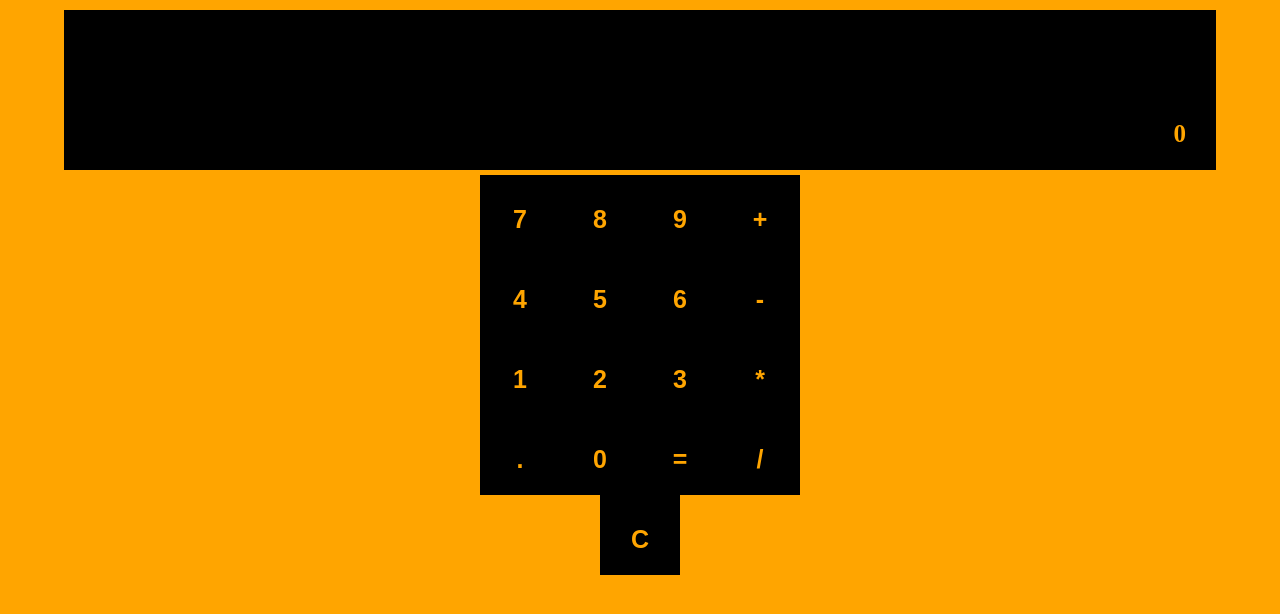
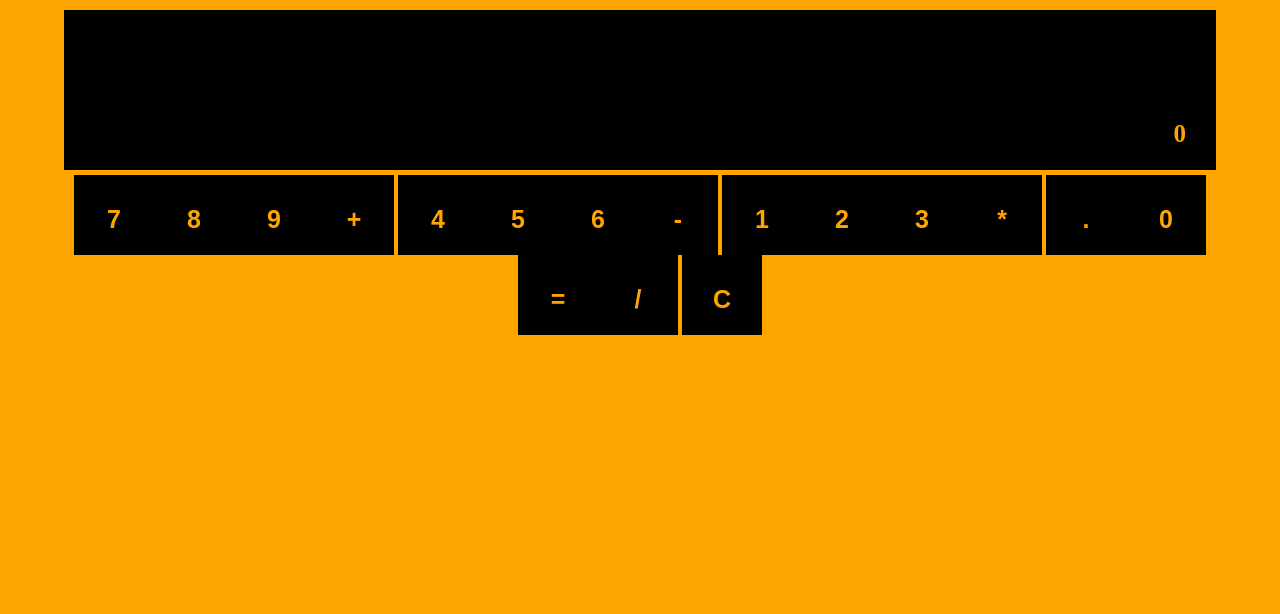
Before and after one commit to theghostcasper/Online-calculator, a plain HTML site: page index.html in a window 1280 px wide. Drawn offline with Linux system fonts and the light colour scheme.

Commit message:
Updated markup for a new style

```diff
--- a/index.html
+++ b/index.html
@@ -15,21 +15,11 @@
         <div id="operationScreen"></div>
         <div id="resultScreen"></div>
         <div id="buttons">
-          <div class="row1">
-            <button class="col1 n7">7</button><button class="col2 n8">8</button><button class="col3 n9">9</button><button class="col4 nplus">+</button>
-          </div>
-          <div class="row2">
-            <button class="col1 n4">4</button><button class="col2 n5">5</button><button class="col3 n6">6</button><button class="col4 nminus">-</button>
-          </div>
-          <div class="row3">
-            <button class="col1 n1">1</button><button class="col2 n2">2</button><button class="col3 n3">3</button><button class="col4 nmul">*</button>
-          </div>
-          <div class="row4">
-            <button class="col1 ndot">.</button><button class="col2 n0">0</button><button class="col3 nequal">=</button><button class="col4 ndiv">/</button>
-          </div>
-          <div class="row5">
-            <button class="col2 nc">C</button>
-          </div>
+          <button class="col1 n7">7</button><button class="col2 n8">8</button><button class="col3 n9">9</button><button class="col4 nplus">+</button>
+          <button class="col1 n4">4</button><button class="col2 n5">5</button><button class="col3 n6">6</button><button class="col4 nminus">-</button>
+          <button class="col1 n1">1</button><button class="col2 n2">2</button><button class="col3 n3">3</button><button class="col4 nmul">*</button>
+          <button class="col1 ndot">.</button><button class="col2 n0">0</button><button class="col3 nequal">=</button><button class="col4 ndiv">/</button>
+          <button class="col2 nc">C</button>
         </div>
       </section>
     </section>
```
